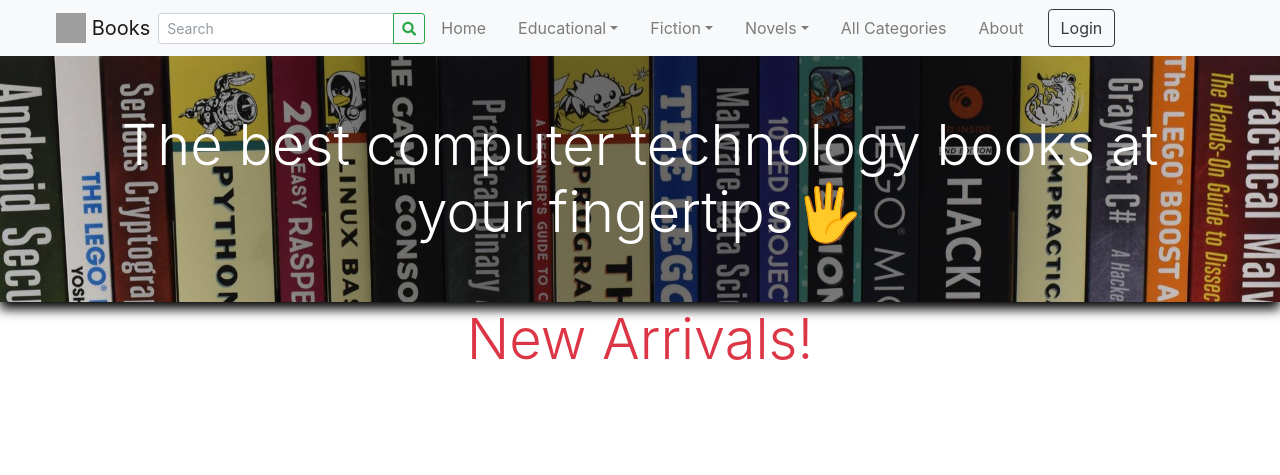
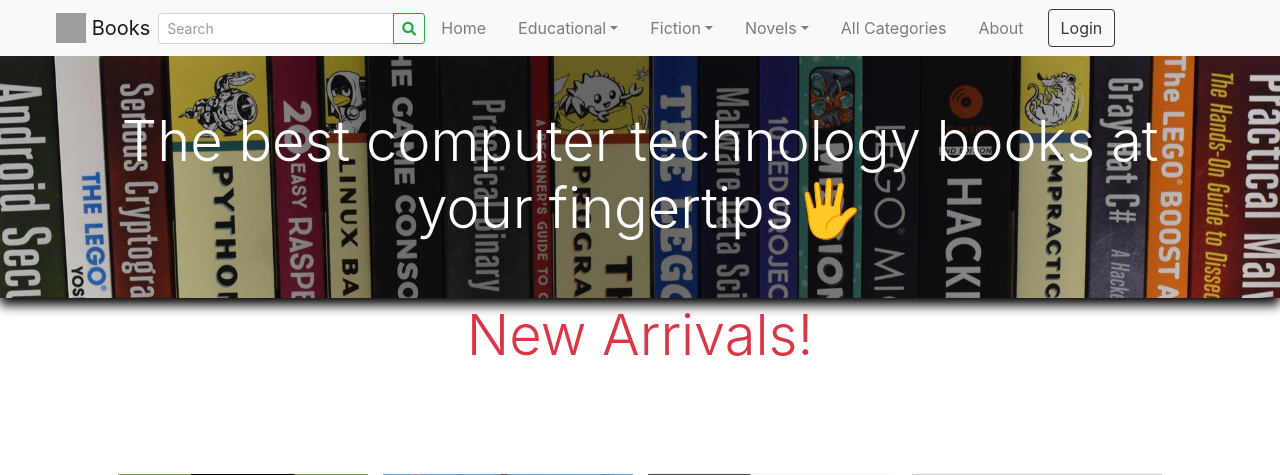
Before and after one commit to ralphcajipe/BookstoreSystem, a PHP site: page /BookstoreSystem/ in a window 1280 px wide. Shown: the top 475 px of the page. Run offline with PHP 8.4, Linux system fonts and the light colour scheme; data comes from the database, SQL or seed files in the repository; some libraries are stand-ins or nearby versions; grey boxes are pictures that could not be loaded.

Commit message:
Set container px to 1 1 1

```diff
--- a/home.php
+++ b/home.php
@@ -1,6 +1,6 @@
 <!-- Header-->
 <header class="bg-dark py-5" id="main-header">
-    <div class="container px-1 px-lg-2 my-2">
+    <div class="container px-1 px-lg-1 my-1">
         <div class="text-center text-white">
             <h3 class="display-4 fw-bolder">The best computer technology books at your fingertips🖐</h3>
         </div>
```
